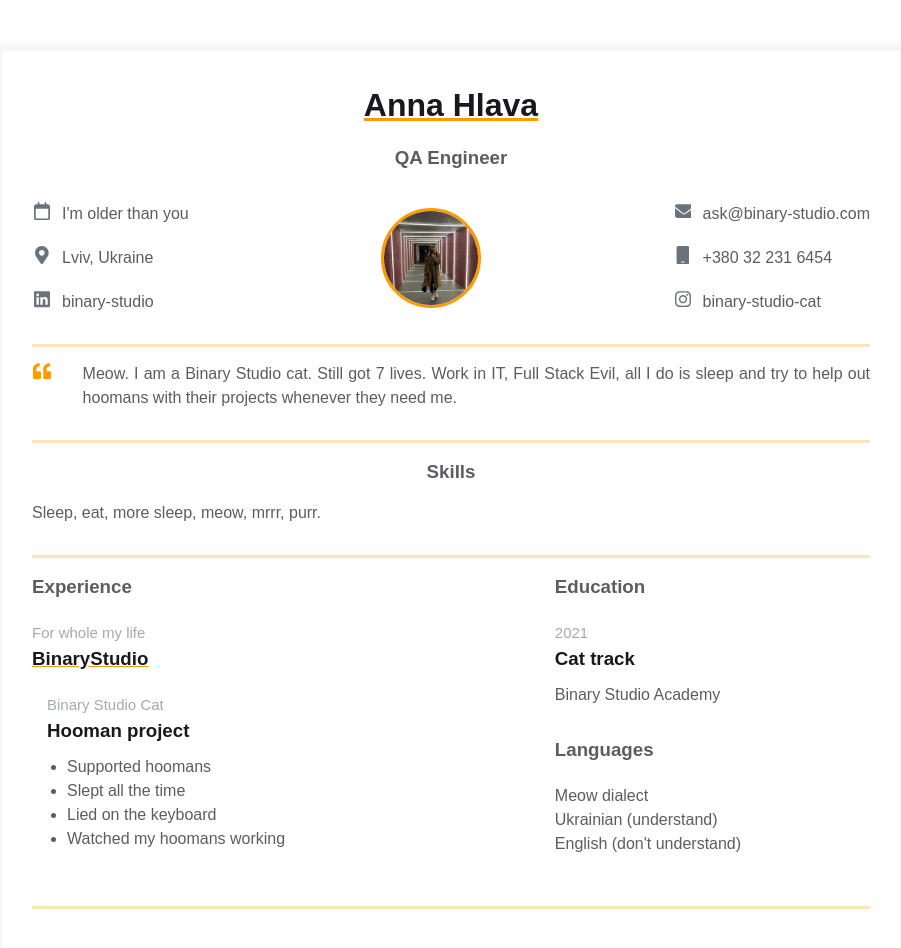
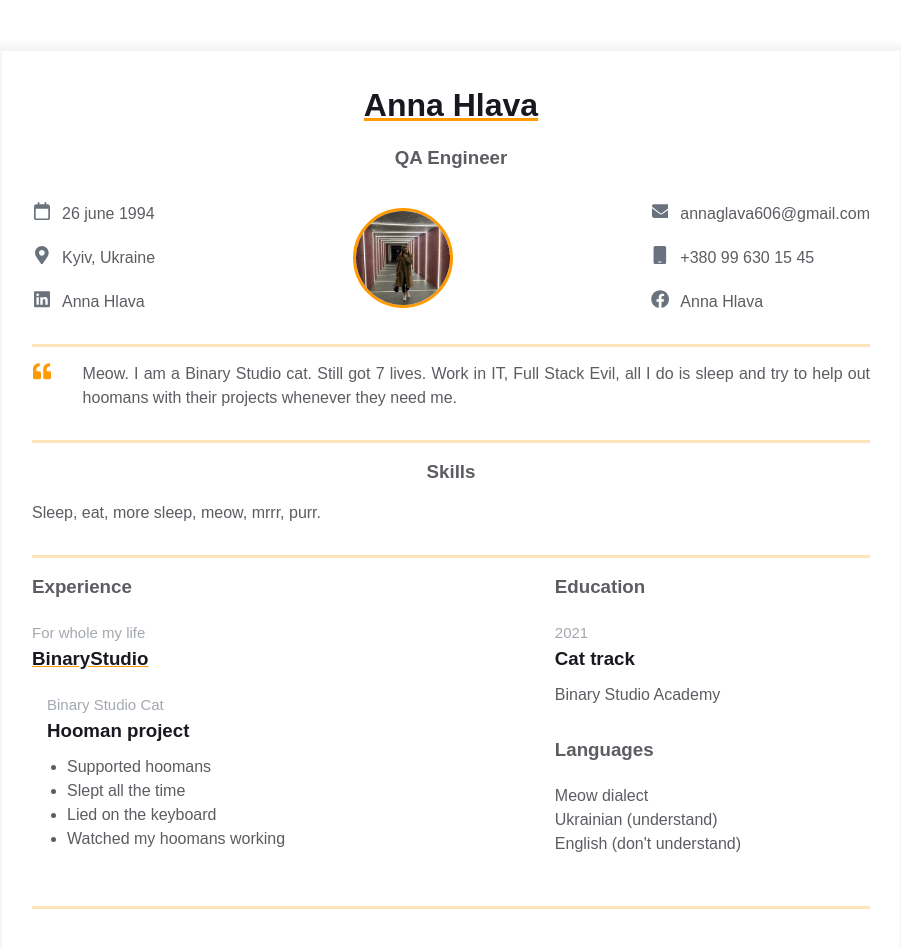
Before and after one commit to AnnaHlava/homepage, a plain HTML site: page index.html in a window 1280 px wide. Shown: the whole page, without its empty margins (189-1090 px from the left). Drawn offline with Linux system fonts and the light colour scheme.

Commit message:
R3 Contact info was changed

```diff
--- a/index.html
+++ b/index.html
@@ -24,7 +24,7 @@
                             </path>
                           </svg>
                         </div>
-                        <span>I'm older than you</span>
+                        <span>26 june 1994</span>
                     </a>
                     <a href="" rel="author" class="contact-info__item">
                         <div class="contact-info__item-icon-wrapper">
@@ -34,9 +34,9 @@
                             </path>
                           </svg>
                         </div>
-                        <span>Lviv, Ukraine</span>
+                        <span>Kyiv, Ukraine</span>
                     </a>
-                    <a href="https://ua.linkedin.com/company/binary-studio_241166" rel="author" class="contact-info__item">
+                    <a href="www.linkedin.com/in/anna-hlava-2b49ab20a" rel="author" class="contact-info__item">
                         <div class="contact-info__item-icon-wrapper">
                           <svg class="contact-info__item-icon" xmlns="http://www.w3.org/2000/svg" viewBox="0 0 448 512">
                             <path
@@ -44,7 +44,7 @@
                             </path>
                           </svg>
                         </div>
-                        <span>binary-studio</span>
+                        <span>Anna Hlava</span>
                     </a>
                 </div>
 
@@ -53,7 +53,7 @@
                 </div>
 
                 <div class="contact-info__block">
-                    <a href="mailto:ask@binary-studio.com" rel="author" class="contact-info__item">
+                    <a href="mailto:annaglava606@gmail.com" rel="author" class="contact-info__item">
                         <div class="contact-info__item-icon-wrapper">
                           <svg class="contact-info__item-icon" xmlns="http://www.w3.org/2000/svg" viewBox="0 0 448 512">
                             <path
@@ -61,9 +61,9 @@
                             </path>
                           </svg>
                         </div>
-                        <span>ask@binary-studio.com</span>
+                        <span>annaglava606@gmail.com</span>
                     </a>
-                    <a href="tel:+380322316454" rel="author" class="contact-info__item">
+                    <a href="tel:+380996301545" rel="author" class="contact-info__item">
                         <div class="contact-info__item-icon-wrapper">
                           <svg class="contact-info__item-icon" xmlns="http://www.w3.org/2000/svg" viewBox="0 0 384 512">
                             <path
@@ -71,17 +71,17 @@
                             </path>
                           </svg>
                         </div>
-                        <span>+380 32 231 6454</span>
+                        <span>+380 99 630 15 45</span>
                     </a>
-                    <a href="https://www.instagram.com/binarystudiocat/" rel="author" class="contact-info__item">
+                    <a href="https://www.facebook.com/profile.php?id=100004730118847" rel="author" class="contact-info__item">
                         <div class="contact-info__item-icon-wrapper">
-                          <svg class="contact-info__item-icon" xmlns="http://www.w3.org/2000/svg" viewBox="0 0 448 512">
+                          <svg class="contact-info__item-icon" xmlns="http://www.w3.org/2000/svg" viewBox="0 0 512 512">
                             <path
-                              d="M224.1 141c-63.6 0-114.9 51.3-114.9 114.9s51.3 114.9 114.9 114.9S339 319.5 339 255.9 287.7 141 224.1 141zm0 189.6c-41.1 0-74.7-33.5-74.7-74.7s33.5-74.7 74.7-74.7 74.7 33.5 74.7 74.7-33.6 74.7-74.7 74.7zm146.4-194.3c0 14.9-12 26.8-26.8 26.8-14.9 0-26.8-12-26.8-26.8s12-26.8 26.8-26.8 26.8 12 26.8 26.8zm76.1 27.2c-1.7-35.9-9.9-67.7-36.2-93.9-26.2-26.2-58-34.4-93.9-36.2-37-2.1-147.9-2.1-184.9 0-35.8 1.7-67.6 9.9-93.9 36.1s-34.4 58-36.2 93.9c-2.1 37-2.1 147.9 0 184.9 1.7 35.9 9.9 67.7 36.2 93.9s58 34.4 93.9 36.2c37 2.1 147.9 2.1 184.9 0 35.9-1.7 67.7-9.9 93.9-36.2 26.2-26.2 34.4-58 36.2-93.9 2.1-37 2.1-147.8 0-184.8zM398.8 388c-7.8 19.6-22.9 34.7-42.6 42.6-29.5 11.7-99.5 9-132.1 9s-102.7 2.6-132.1-9c-19.6-7.8-34.7-22.9-42.6-42.6-11.7-29.5-9-99.5-9-132.1s-2.6-102.7 9-132.1c7.8-19.6 22.9-34.7 42.6-42.6 29.5-11.7 99.5-9 132.1-9s102.7-2.6 132.1 9c19.6 7.8 34.7 22.9 42.6 42.6 11.7 29.5 9 99.5 9 132.1s2.7 102.7-9 132.1z">
+                              d="M504 256C504 119 393 8 256 8S8 119 8 256c0 123.78 90.69 226.38 209.25 245V327.69h-63V256h63v-54.64c0-62.15 37-96.48 93.67-96.48 27.14 0 55.52 4.84 55.52 4.84v61h-31.28c-30.8 0-40.41 19.12-40.41 38.73V256h68.78l-11 71.69h-57.78V501C413.31 482.38 504 379.78 504 256z">
                             </path>
                           </svg>
                         </div>
-                        <span>binary-studio-cat</span>
+                        <span>Anna Hlava</span>
                     </a>
                 </div>
               </div>
```
